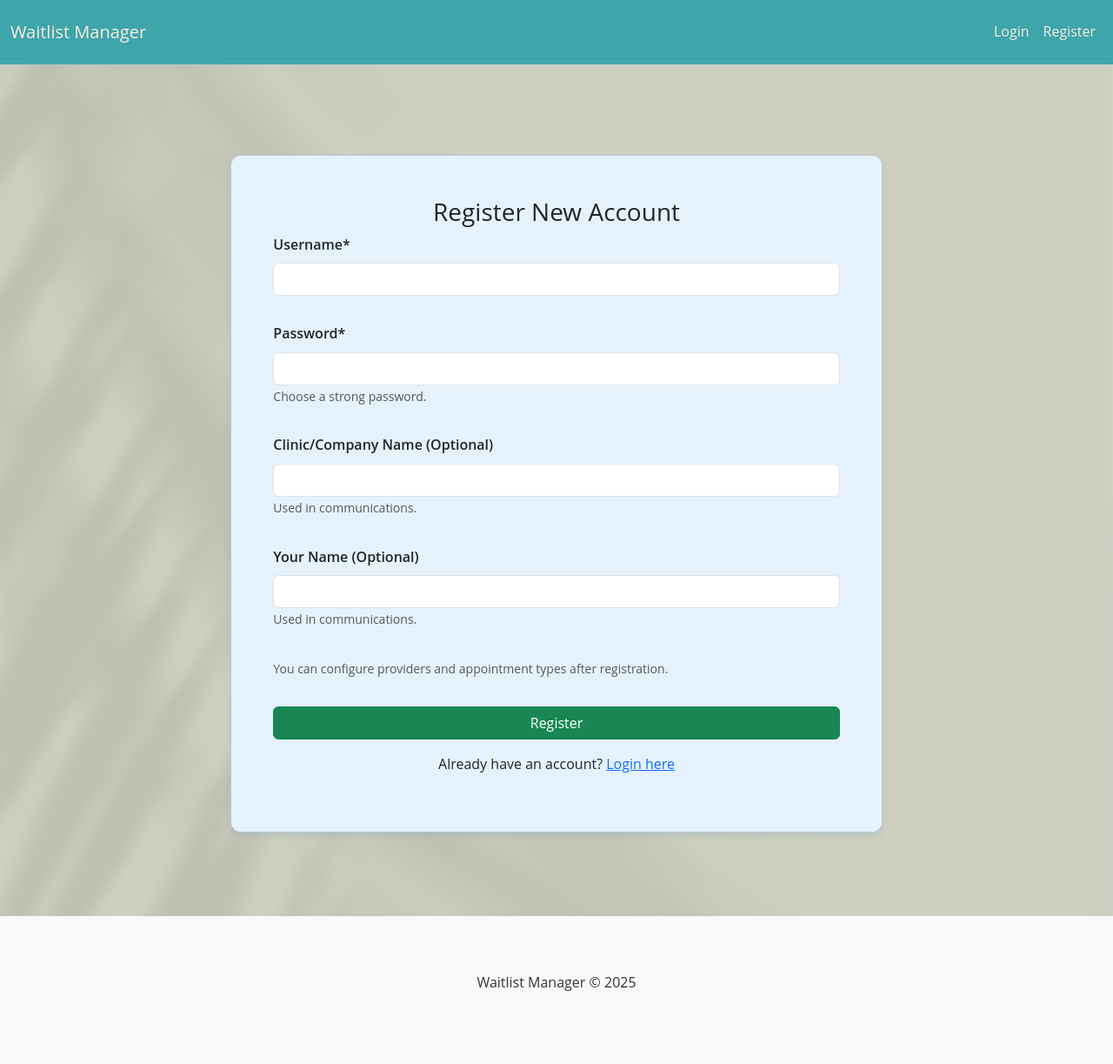
After one commit to s-pecksen/w.ai.tlist, a Flask app: page /register in a window 1280 px wide. The commit adds this page. Shown: the whole page at 87% size. Run offline with Flask 3, Linux system fonts and the light colour scheme.

Commit message:
Added login + register page with functional password-saving! 🥳

```diff
--- a/app.py
+++ b/app.py
@@ -1,9 +1,9 @@
 from flask import Flask, render_template, request, redirect, url_for, flash, jsonify, make_response
 from datetime import datetime, timedelta, date
 from cryptography.fernet import Fernet
-from sqlalchemy import create_engine, Column, String, DateTime
+from sqlalchemy import create_engine, Column, String, DateTime, Integer, ForeignKey
 from sqlalchemy.ext.declarative import declarative_base
-from sqlalchemy.orm import sessionmaker
+from sqlalchemy.orm import sessionmaker, relationship
 import keyring
 import os
 import pandas as pd
@@ -17,9 +17,14 @@ import glob
 import logging
 from cancelled_slot_manager import CancelledSlotManager
 import json # Needed for handling availability JSON in CSV upload
+from flask_login import LoginManager, UserMixin, login_user, logout_user, login_required, current_user
+from werkzeug.security import generate_password_hash, check_password_hash
+from flask_sqlalchemy import SQLAlchemy
 
 app = Flask(__name__)
 app.secret_key = os.urandom(24)
+app.config['SQLALCHEMY_DATABASE_URI'] = 'sqlite:///clinic_data.db'
+app.config['SQLALCHEMY_TRACK_MODIFICATIONS'] = False
 
 # Configure logging
 logging.basicConfig(level=logging.DEBUG)
@@ -130,38 +135,231 @@ def wait_time_to_minutes(wait_time_str):
 
     return total_minutes
 
+# --- Flask App Initialization ---
+app = Flask(__name__)
+app.secret_key = os.urandom(24) # Keep existing secret key
+app.config['SQLALCHEMY_DATABASE_URI'] = 'sqlite:///clinic_data.db' # Configure SQLAlchemy URI
+app.config['SQLALCHEMY_TRACK_MODIFICATIONS'] = False
+# app.config['SESSION_TYPE'] = 'filesystem' # You might already have this
+
+# --- Database Setup ---
+# Replace the old SecureDatabase class and Base definition with SQLAlchemy integration
+# Base = declarative_base() # Remove this if using Flask-SQLAlchemy db.Model
+db = SQLAlchemy(app)
+
+# --- Login Manager Setup ---
+login_manager = LoginManager()
+login_manager.init_app(app)
+login_manager.login_view = 'login' # Redirect user to /login if they access a protected page
+
+# --- User Model ---
+# Use UserMixin for Flask-Login integration
+class User(UserMixin, db.Model):
+    id = db.Column(db.Integer, primary_key=True)
+    username = db.Column(db.String(80), unique=True, nullable=False)
+    password_hash = db.Column(db.String(128)) # Store hash, not plain password
+    clinic_name = db.Column(db.String(120))
+    user_name_for_message = db.Column(db.String(120)) # For auto-generated messages
+
+    # Relationships (will be needed later)
+    # providers = db.relationship('Provider', backref='user', lazy=True)
+    # appointment_types = db.relationship('AppointmentTypeConfig', backref='user', lazy=True)
+    # patients = db.relationship('Patient', backref='user', lazy=True) # Need Patient model defined with db.Model
+    # slots = db.relationship('CancelledSlot', backref='user', lazy=True) # Need CancelledSlot model defined with db.Model
+
+    def set_password(self, password):
+        self.password_hash = generate_password_hash(password)
+
+    def check_password(self, password):
+        return check_password_hash(self.password_hash, password)
+
+# Flask-Login user loader callback
+@login_manager.user_loader
+def load_user(user_id):
+    return User.query.get(int(user_id))
+
+# --- Placeholder Models (Need to be fully defined later) ---
+# Replace existing Patient class definition with SQLAlchemy model
+class Patient(db.Model):
+    __tablename__ = 'patients' # Keep table name if migrating existing data
+    id = db.Column(db.String, primary_key=True) # Assuming UUID strings
+    user_id = db.Column(db.Integer, db.ForeignKey('user.id'), nullable=False) # Link to User
+    # encrypted_data = db.Column(db.String) # Need to decide how to handle encryption/data storage
+    # Instead of encrypted blob, store fields directly?
+    name = db.Column(db.String)
+    phone = db.Column(db.String)
+    email = db.Column(db.String)
+    reason = db.Column(db.String)
+    urgency = db.Column(db.String)
+    appointment_type = db.Column(db.String)
+    duration = db.Column(db.String)
+    provider_pref = db.Column(db.String) # Store name, link to Provider model later if needed
+    availability_json = db.Column(db.String) # Store availability as JSON string
+    availability_mode = db.Column(db.String)
+    status = db.Column(db.String, default='waiting')
+    created_at = db.Column(db.DateTime, default=datetime.utcnow) # Use default
+
+    user = db.relationship('User', backref=db.backref('patients', lazy=True))
+
+    # Need methods to get/set availability from JSON, calculate wait time etc.
+
+# Placeholder for Provider - current manager uses CSV
+# class Provider(db.Model):
+#     id = db.Column(db.Integer, primary_key=True)
+#     user_id = db.Column(db.Integer, db.ForeignKey('user.id'), nullable=False)
+#     name = db.Column(db.String, nullable=False)
+    # Add other provider details if necessary
+
+# Placeholder for AppointmentTypeConfig
+# class AppointmentTypeConfig(db.Model):
+#     id = db.Column(db.Integer, primary_key=True)
+#     user_id = db.Column(db.Integer, db.ForeignKey('user.id'), nullable=False)
+#     type_name = db.Column(db.String, nullable=False)
+#     default_duration = db.Column(db.Integer, nullable=False) # Store duration as integer
+
+# Placeholder for CancelledSlot - current manager uses CSV/backups
+# class CancelledSlot(db.Model):
+#     id = db.Column(db.String, primary_key=True) # Assuming UUID strings
+#     user_id = db.Column(db.Integer, db.ForeignKey('user.id'), nullable=False)
+#     # Add other fields: provider_name, duration, slot_date, slot_period, slot_time, notes, etc.
+
+
+# --- Data Managers (Need Significant Refactoring) ---
+# Initialize managers - HOW they get data needs to change based on user context
+# These will likely not be global singletons anymore.
+provider_manager = ProviderManager() # TODO: Refactor for user-specific data
+waitlist_manager = PatientWaitlistManager("ClinicWaitlistApp", backup_dir=backup_dir) # TODO: Refactor for user-specific data
+slot_manager = CancelledSlotManager(backup_dir=cancelled_slots_backup_dir) # TODO: Refactor for user-specific data
+
+# --- Routes ---
+
+# Add Registration Route
+@app.route('/register', methods=['GET', 'POST'])
+def register():
+    if current_user.is_authenticated:
+        return redirect(url_for('index'))
+    if request.method == 'POST':
+        username = request.form.get('username')
+        password = request.form.get('password')
+        clinic_name = request.form.get('clinic_name')
+        user_name = request.form.get('user_name')
+        # TODO: Add inputs for initial providers, appt types/durations
+
+        if not username or not password:
+            flash('Username and password are required.', 'warning')
+            return redirect(url_for('register'))
+
+        existing_user = User.query.filter_by(username=username).first()
+        if existing_user:
+            flash('Username already exists. Please choose a different one.', 'warning')
+            return redirect(url_for('register'))
+
+        new_user = User(username=username, clinic_name=clinic_name, user_name_for_message=user_name)
+        new_user.set_password(password)
+        db.session.add(new_user)
+        try:
+            db.session.commit()
+            # TODO: Save initial providers/appt types for this user
+            flash('Registration successful! Please log in.', 'success')
+            return redirect(url_for('login'))
+        except Exception as e:
+            db.session.rollback()
+            logging.error(f"Error during registration: {e}", exc_info=True)
+            flash('An error occurred during registration. Please try again.', 'danger')
+            return redirect(url_for('register'))
+
+    return render_template('register.html') # Need to create this template
+
+# Add Login Route
+@app.route('/login', methods=['GET', 'POST'])
+def login():
+    if current_user.is_authenticated:
+        return redirect(url_for('index'))
+    if request.method == 'POST':
+        username = request.form.get('username')
+        password = request.form.get('password')
+        user = User.query.filter_by(username=username).first()
+
+        if user and user.check_password(password):
+            login_user(user, remember=request.form.get('remember')) # Add 'remember me' functionality
+            flash('Logged in successfully.', 'success')
+            next_page = request.args.get('next')
+            return redirect(next_page or url_for('index'))
+        else:
+            flash('Invalid username or password.', 'danger')
+
+    return render_template('login.html') # Need to create this template
+
+# Add Logout Route
+@app.route('/logout')
+@login_required # User must be logged in to log out
+def logout():
+    logout_user()
+    flash('You have been logged out.', 'success')
+    return redirect(url_for('login'))
+
+# Modify Index Route (Example of protecting and using current_user)
 @app.route('/', methods=['GET'])
+@login_required # Protect the main page
 def index():
-    logging.debug("Entering index route")
+    logging.debug(f"Entering index route for user: {current_user.id}")
     try:
-        waitlist_manager.update_wait_times()
+        # TODO: Refactor managers to accept user_id or work within user context
+        # Example placeholders assuming refactored managers or direct DB queries
+        # waitlist_manager.update_wait_times(user_id=current_user.id)
+        # all_providers = provider_manager.get_provider_list(user_id=current_user.id)
+        # waitlist = waitlist_manager.get_all_patients(user_id=current_user.id)
+
+        # --- TEMPORARY: Use placeholder data until managers are refactored ---
+        # Query providers directly if Provider model is defined and linked
+        # all_providers = Provider.query.filter_by(user_id=current_user.id).all()
+        # For now, assume global providers until refactored
         all_providers = provider_manager.get_provider_list()
         has_providers = len(all_providers) > 0
-        waitlist = waitlist_manager.get_all_patients()
-        logging.debug(f"Index route: Fetched {len(waitlist)} patients")
 
-        def sort_key_safe(x):
-            try:
-                wait_minutes = -wait_time_to_minutes(x.get('wait_time', '0 minutes'))
-                is_scheduled = x.get('status') == 'scheduled'
-                is_emergency = x.get('appointment_type', '').lower() == 'emergency_exam'
-                return (is_scheduled, not is_emergency, wait_minutes)
-            except Exception as e:
-                logging.error(f"Error calculating sort key for patient {x.get('id')}: {e}", exc_info=True)
-                return (True, True, 0)
+        # Query patients directly
+        user_patients = Patient.query.filter_by(user_id=current_user.id).order_by(Patient.created_at.desc()).all()
+        # Convert Patient objects to dictionaries compatible with the template (or update template)
+        waitlist = []
+        for p in user_patients:
+             # Need to reconstruct the dictionary structure expected by the template
+             # This includes calculating wait_time, formatting availability etc.
+             # This logic should eventually live in the refactored PatientWaitlistManager
+             p_dict = {
+                'id': p.id,
+                'name': p.name,
+                'phone': p.phone,
+                'email': p.email,
+                'reason': p.reason,
+                'urgency': p.urgency,
+                'appointment_type': p.appointment_type,
+                'duration': p.duration,
+                'provider': p.provider_pref, # Renamed from provider_pref
+                'status': p.status,
+                'created_at': p.created_at,
+                'availability': json.loads(p.availability_json or '{}'),
+                'availability_mode': p.availability_mode,
+                'wait_time': "Needs calculation" # TODO: Calculate wait time based on p.created_at
+             }
+             waitlist.append(p_dict)
+        # --- End TEMPORARY ---
 
-        sorted_waitlist = sorted(waitlist, key=sort_key_safe)
+        logging.debug(f"Index route: Fetched {len(waitlist)} patients for user {current_user.id}")
 
-        if not has_providers:
-            flash('Please upload a list of Provider names to proceed', 'warning')
+        # Sorting logic needs refactoring based on the new data structure/wait time calculation
+        # sorted_waitlist = sorted(waitlist, key=sort_key_safe)
+        sorted_waitlist = waitlist # Placeholder
 
-        logging.debug("Index route: Rendering index.html with waitlist only")
+        if not has_providers: # This check should also be user-specific
+            flash('Please add your Provider names via settings to proceed', 'warning') # TODO: Add settings page
+
+        logging.debug("Index route: Rendering index.html with user-specific waitlist")
         return render_template('index.html',
                               waitlist=sorted_waitlist,
-                              providers=all_providers,
-                              has_providers=has_providers)
+                              providers=all_providers, # TODO: Make this user-specific
+                              has_providers=has_providers) # TODO: Make this user-specific
     except Exception as e:
-        logging.error(f"Exception in index route: {e}", exc_info=True)
+        logging.error(f"Exception in index route for user {current_user.id}: {e}", exc_info=True)
         flash('An error occurred while loading the main page.', 'danger')
         return "<h1>An error occurred</h1><p>Please check the server logs.</p>", 500
 
@@ -196,8 +394,9 @@ def slots():
         return redirect(url_for('index'))
 
 @app.route('/add_patient', methods=['POST'])
+@login_required
 def add_patient():
-    try:
+    try:  # Main try block for the whole route
         # --- Get Basic Info ---
         name = request.form.get('name')
         phone = request.form.get('phone')
@@ -207,10 +406,9 @@ def add_patient():
         appointment_type = request.form.get('appointment_type')
         duration = request.form.get('duration')
         provider = request.form.get('provider')
-        availability_mode = request.form.get('availability_mode', 'available') # Get the mode ('available' or 'unavailable')
+        availability_mode = request.form.get('availability_mode', 'available')
 
         # --- Process Availability ---
-        # Structure: {'Monday': ['AM', 'PM'], 'Tuesday': ['AM'], ...}
         availability_prefs = {}
         days = ['Monday', 'Tuesday', 'Wednesday', 'Thursday', 'Friday', 'Saturday', 'Sunday']
         for day in days:
@@ -230,12 +428,14 @@ def add_patient():
 
         # --- Basic Validation ---
         if not name or not phone:
-            flash('Name and Phone are required to add a patient.', 'warning')
+            flash('Name and Phone are required.', 'warning')
             return redirect(url_for('index') + '#add-patient-form')
 
-        # --- Add Patient via Manager ---
-        # Use the waitlist manager to add the patient, including structured availability and mode
-        new_patient = waitlist_manager.add_patient(
+        # --- Add Patient via Manager (Refactored) OR Direct DB Interaction ---
+        # Direct DB example:
+        new_patient_db = Patient(
+            id=str(uuid.uuid4()), # Generate ID
+            user_id=current_user.id, # Associate with logged-in user
             name=name,
             phone=phone,
             email=email,
@@ -243,21 +443,23 @@ def add_patient():
             urgency=urgency,
             appointment_type=appointment_type,
             duration=duration,
-            provider=provider,
-            availability=availability_prefs, # Pass the dictionary
-            availability_mode=availability_mode # Pass the mode
+            provider_pref=provider,
+            availability_json=json.dumps(availability_prefs),
+            availability_mode=availability_mode,
+            status='waiting', # Default status
+            created_at=datetime.utcnow() # Record creation time
         )
+        db.session.add(new_patient_db)
+        db.session.commit()
+        flash('Patient added successfully.', 'success')
+        # TODO: Refactor waitlist_manager.add_patient to use DB and user_id if using manager
 
-        if new_patient:
-            flash('Patient added successfully.', 'success')
-        else:
-            # Manager logs the specific error
-            flash('Failed to add patient. Please check logs.', 'danger')
-
-    except Exception as e:
-        logging.error(f"Error in add_patient route: {e}", exc_info=True)
+    except Exception as e: # This except matches the initial try
+        db.session.rollback()
+        logging.error(f"Error in add_patient route for user {current_user.id}: {e}", exc_info=True)
         flash('An unexpected error occurred while adding the patient.', 'danger')
 
+    # This return is outside the try/except block
     return redirect(url_for('index') + '#add-patient-form')
 
 # Update the schedule_patient route
--- a/templates/base.html
+++ b/templates/base.html
@@ -22,12 +22,33 @@
             </button>
             <div class="collapse navbar-collapse" id="navbarNav">
                 <ul class="navbar-nav w-100">
+                    {% if current_user.is_authenticated %} {# Show links only if logged in #}
+                    <li class="nav-item">
+                        <a class="nav-link" href="{{ url_for('index') }}">Waitlist</a> {# Home goes to waitlist now #}
+                    </li>
                     <li class="nav-item">
                         <a class="nav-link" href="{{ url_for('slots') }}">Open Slots</a>
                     </li>
-                    <li class="nav-item ms-auto">
+                    {# Add Settings link later #}
+                    {# <li class="nav-item"> <a class="nav-link" href="{{ url_for('settings') }}">Settings</a> </li> #}
+                    <li class="nav-item">
+                         {# Adjust provider management link later if needed #}
                         <a class="nav-link" href="{{ url_for('list_providers') }}">Manage Providers</a>
                     </li>
+                    <li class="nav-item ms-auto"> {# Aligns items to the right #}
+                         <span class="navbar-text me-3">
+                           Welcome, {{ current_user.username }}!
+                         </span>
+                         <a class="btn btn-outline-light" href="{{ url_for('logout') }}">Logout</a>
+                    </li>
+                    {% else %} {# Show login/register if not logged in #}
+                     <li class="nav-item ms-auto">
+                        <a class="nav-link" href="{{ url_for('login') }}">Login</a>
+                    </li>
+                     <li class="nav-item">
+                        <a class="nav-link" href="{{ url_for('register') }}">Register</a>
+                    </li>
+                    {% endif %}
                 </ul>
             </div>
         </div>
@@ -63,3 +84,4 @@
     {% block scripts %}{% endblock %}
 </body>
 </html>
+</html>
--- /dev/null
+++ b/templates/register.html
@@ -0,0 +1,54 @@
+{% extends "base.html" %}
+
+{% block title %}Register - Waitlist Manager{% endblock %}
+
+{% block content %}
+<div class="row justify-content-center">
+    <div class="col-md-8"> {# Wider for more fields #}
+        <div class="card mt-5">
+            <div class="card-body">
+                <h3 class="card-title text-center">Register New Account</h3>
+                 {% with messages = get_flashed_messages(with_categories=true) %}
+                    {% if messages %}
+                        {% for category, message in messages %}
+                            <div class="alert alert-{{ category if category != 'message' else 'warning' }} alert-dismissible fade show" role="alert">
+                                {{ message }}
+                                <button type="button" class="btn-close" data-bs-dismiss="alert" aria-label="Close"></button>
+                            </div>
+                        {% endfor %}
+                    {% endif %}
+                {% endwith %}
+                <form method="post">
+                    <div class="mb-3">
+                        <label for="username" class="form-label">Username*</label>
+                        <input type="text" class="form-control" id="username" name="username" required>
+                    </div>
+                    <div class="mb-3">
+                        <label for="password" class="form-label">Password*</label>
+                        <input type="password" class="form-control" id="password" name="password" required>
+                        <small class="form-text text-muted">Choose a strong password.</small>
+                    </div>
+                     <div class="mb-3">
+                        <label for="clinic_name" class="form-label">Clinic/Company Name (Optional)</label>
+                        <input type="text" class="form-control" id="clinic_name" name="clinic_name">
+                         <small class="form-text text-muted">Used in communications.</small>
+                    </div>
+                     <div class="mb-3">
+                        <label for="user_name" class="form-label">Your Name (Optional)</label>
+                        <input type="text" class="form-control" id="user_name" name="user_name">
+                        <small class="form-text text-muted">Used in communications.</small>
+                    </div>
+
+                    {# TODO: Add sections here later for initial Provider and Appt Type setup #}
+                    <p class="text-muted"><small>You can configure providers and appointment types after registration.</small></p>
+
+                    <button type="submit" class="btn btn-success w-100">Register</button>
+                </form>
+                 <div class="mt-3 text-center">
+                    <p>Already have an account? <a href="{{ url_for('login') }}">Login here</a></p>
+                </div>
+            </div>
+        </div>
+    </div>
+</div>
+{% endblock %}
```
Also changed, not shown: templates/login.html (added, +43 -0 lines).
